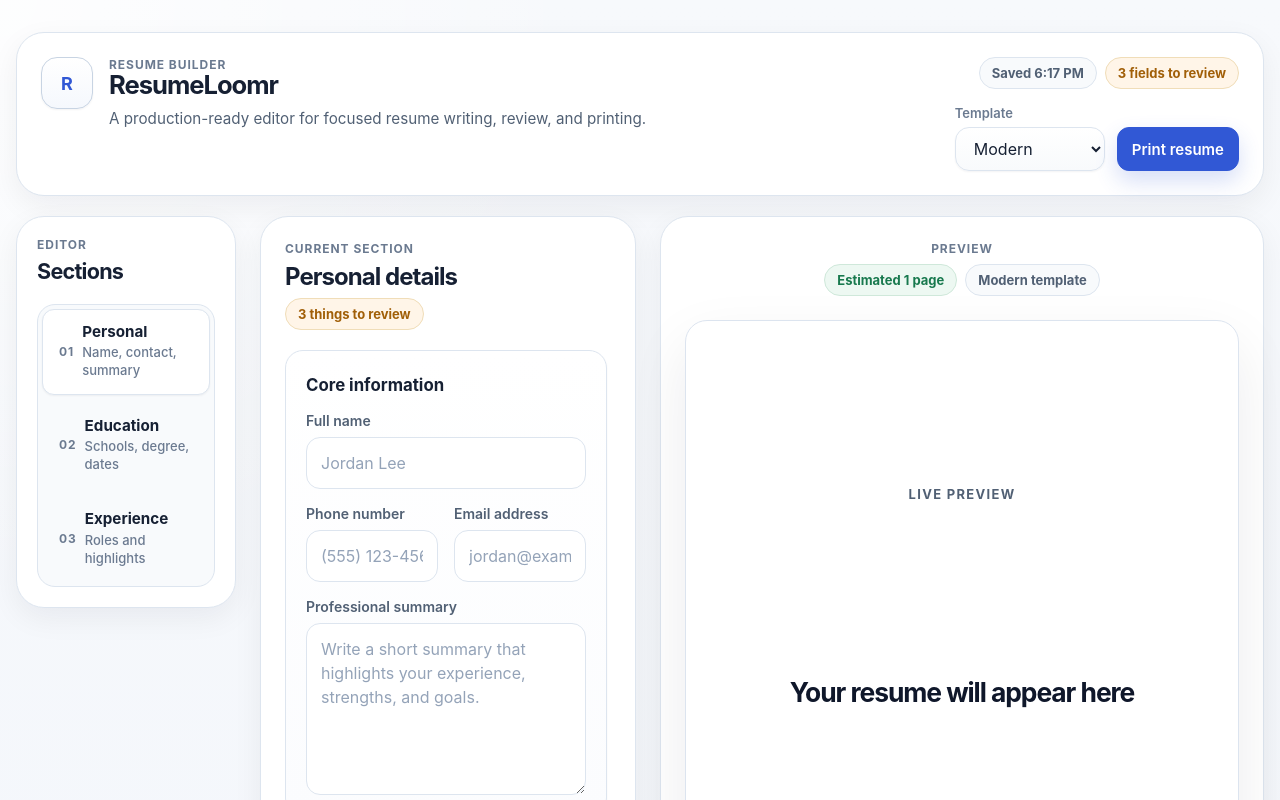
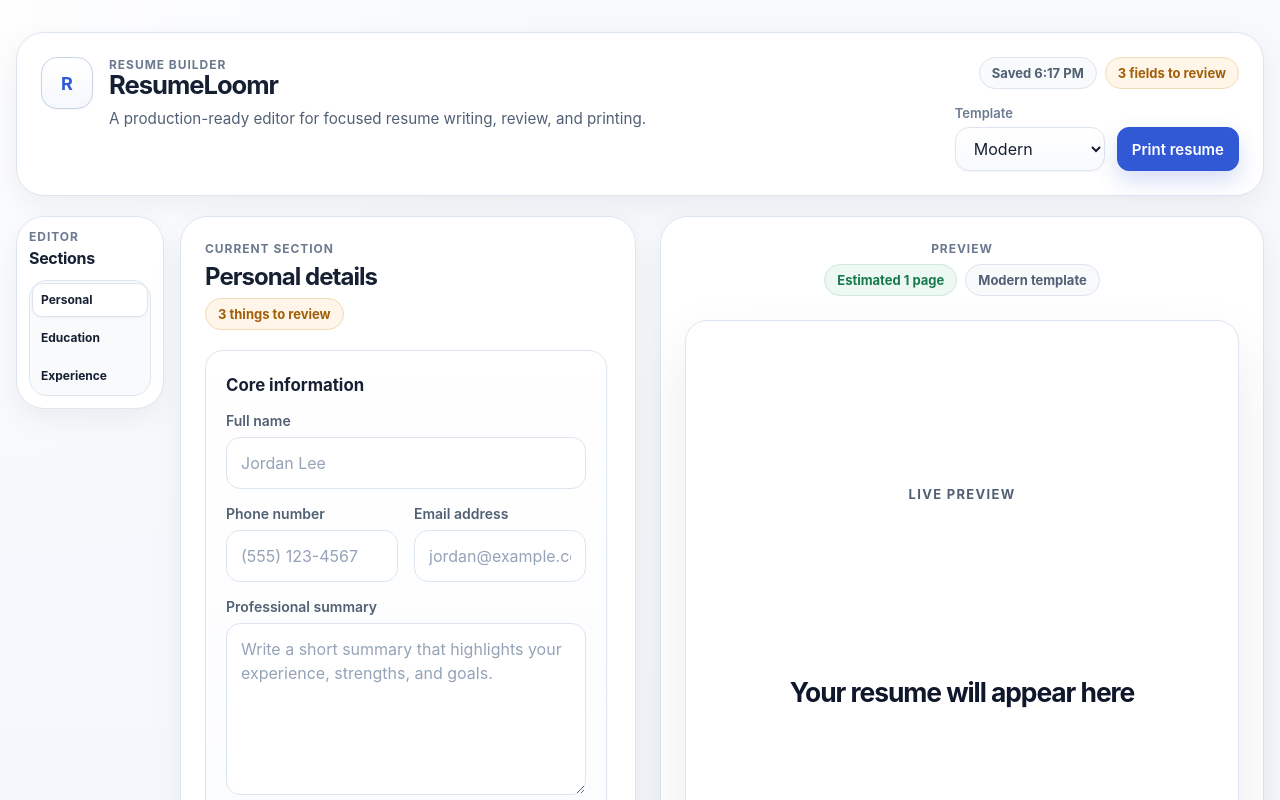
Before and after one commit to anuragmaganti/ResumeLoomr, a React (Vite) app: page / in a window 1280 px wide. Shown: the top 800 px of the page. Built offline with nearby package versions, Linux system fonts and the light colour scheme.

Commit message:
Fix current section sticky sizing

```diff
--- a/src/App.css
+++ b/src/App.css
@@ -1,4 +1,5 @@
 .app {
+  --workspace-sticky-top: 24px;
   min-height: 100vh;
   background:
     radial-gradient(circle at top left, rgba(255, 255, 255, 0.8), transparent 32%),
@@ -234,10 +235,12 @@
 
 .editorRail {
   position: sticky;
-  top: 24px;
+  top: var(--workspace-sticky-top);
   display: grid;
   gap: var(--space-5);
   align-self: start;
+  min-width: 0;
+  overflow: hidden;
   padding: var(--space-5);
 }
 
@@ -259,8 +262,36 @@
 }
 
 .editorStage {
+  position: sticky;
+  top: var(--workspace-sticky-top);
+  display: flex;
+  flex-direction: column;
+  align-self: start;
   min-width: 0;
+  max-height: min(var(--editor-stage-max-height, 999rem), calc(100dvh - var(--workspace-sticky-top) - 24px));
+  overflow: hidden;
   padding: var(--space-6);
+}
+
+@media (min-width: 721px) {
+  .editorWorkspace {
+    grid-template-columns: 148px minmax(0, 1fr);
+    gap: var(--space-4);
+  }
+
+  .editorRail {
+    gap: var(--space-3);
+    padding: 12px;
+  }
+
+  .editorRailHeader {
+    gap: 6px;
+  }
+
+  .editorRailHeader h2 {
+    font-size: 1rem;
+    letter-spacing: -0.02em;
+  }
 }
 
 .editorPanelHeader,
@@ -273,6 +304,7 @@
 }
 
 .editorPanelHeader {
+  flex: 0 0 auto;
   margin-bottom: var(--space-5);
   justify-items: start;
   padding-inline: 0;
@@ -312,6 +344,7 @@
   display: grid;
   grid-template-columns: 1fr;
   gap: var(--space-2);
+  overflow: hidden;
   padding: 4px;
   border: 1px solid var(--color-border);
   border-radius: var(--radius-lg);
@@ -319,7 +352,8 @@
 }
 
 .formContainer {
-  max-height: calc(100vh - 320px);
+  flex: 1 1 auto;
+  min-height: 0;
   overflow: auto;
   padding-right: 4px;
 }
@@ -336,7 +370,7 @@
 
 .previewFrame {
   position: sticky;
-  top: 24px;
+  top: var(--workspace-sticky-top);
 }
 
 .visuallyHidden {
@@ -385,6 +419,11 @@
 
   .editorRail {
     position: static;
+  }
+
+  .editorStage {
+    position: static;
+    max-height: none;
   }
 
   .formContainer {
--- a/src/App.jsx
+++ b/src/App.jsx
@@ -1,3 +1,4 @@
+import { useEffect, useRef, useState } from 'react';
 import './App.css'
 import './styles/buttons.css'
 import './styles/forms.css'
@@ -8,6 +9,8 @@ import EditorPanel from './components/editorPanel';
 import { useResumeBuilder } from './hooks/useResumeBuilder.js';
 
 function App() {
+  const previewPanelRef = useRef(null);
+  const [editorStageMaxHeight, setEditorStageMaxHeight] = useState(null);
   const {
     resume,
     template,
@@ -30,6 +33,40 @@ function App() {
   } = useResumeBuilder();
 
   const issueCount = Object.keys(errors).length;
+
+  useEffect(() => {
+    function syncEditorHeight() {
+      if (window.innerWidth <= 980) {
+        setEditorStageMaxHeight(null);
+        return;
+      }
+
+      const previewPanelHeight = previewPanelRef.current?.offsetHeight ?? 0;
+      setEditorStageMaxHeight(previewPanelHeight > 0 ? previewPanelHeight : null);
+    }
+
+    syncEditorHeight();
+
+    if (typeof ResizeObserver === 'undefined') {
+      window.addEventListener('resize', syncEditorHeight);
+      return () => window.removeEventListener('resize', syncEditorHeight);
+    }
+
+    const observer = new ResizeObserver(() => {
+      syncEditorHeight();
+    });
+
+    if (previewPanelRef.current) {
+      observer.observe(previewPanelRef.current);
+    }
+
+    window.addEventListener('resize', syncEditorHeight);
+
+    return () => {
+      observer.disconnect();
+      window.removeEventListener('resize', syncEditorHeight);
+    };
+  }, [template, previewModel]);
 
   return (
     <div className="app">
@@ -82,6 +119,7 @@ function App() {
               getFieldError={getFieldError}
               markTouched={markTouched}
               issueCount={issueCount}
+              maxHeight={editorStageMaxHeight}
             />
           </div>
 
@@ -90,6 +128,7 @@ function App() {
               previewModel={previewModel}
               template={template}
               templateOptions={templateOptions}
+              panelRef={previewPanelRef}
             />
           </div>
         </main>
--- a/src/components/editorPanel.jsx
+++ b/src/components/editorPanel.jsx
@@ -24,17 +24,23 @@ const sectionMeta = {
     }
 };
 
-export default function EditorPanel({ activeTab, setActiveTab, resume, actions, getFieldError, markTouched, issueCount }) {
+export default function EditorPanel({ activeTab, setActiveTab, resume, actions, getFieldError, markTouched, issueCount, maxHeight }) {
     const currentSection = sectionMeta[activeTab];
     const sections = Object.entries(sectionMeta).map(([id, meta]) => ({
         id,
         navLabel: meta.navLabel,
         navHint: meta.navHint
     }));
+    const editorWorkspaceStyle = maxHeight
+        ? {
+            minHeight: `${maxHeight}px`,
+            '--editor-stage-max-height': `${maxHeight}px`
+        }
+        : undefined;
 
     return (
         <section className="editorPanel">
-            <div className="editorWorkspace">
+            <div className="editorWorkspace" style={editorWorkspaceStyle}>
                 <aside className="editorRail panel">
                     <div className="editorRailHeader">
                         <p className="kicker">Editor</p>
--- a/src/components/resumePreview.jsx
+++ b/src/components/resumePreview.jsx
@@ -6,7 +6,7 @@ function templateClassName(template) {
     return `resumePage--${template}`;
 }
 
-export default function ResumePreview({ previewModel, template, templateOptions }) {
+export default function ResumePreview({ previewModel, template, templateOptions, panelRef }) {
     const resumeRef = useRef(null);
     const [estimatedPages, setEstimatedPages] = useState(1);
     const templateLabel = useMemo(
@@ -42,7 +42,7 @@ export default function ResumePreview({ previewModel, template, templateOptions
     }, [previewModel, template]);
 
     return (
-        <section className="previewPanel panel">
+        <section ref={panelRef} className="previewPanel panel">
             <div className="previewPanelHeader">
                 <p className="kicker">Preview</p>
                 <div className="previewMeta">
--- a/src/styles/buttons.css
+++ b/src/styles/buttons.css
@@ -84,6 +84,8 @@
 
 .tabButton {
   justify-content: flex-start;
+  width: 100%;
+  min-width: 0;
   min-height: 72px;
   padding: 14px 16px;
   background: transparent;
@@ -110,6 +112,7 @@
   display: grid;
   gap: 4px;
   min-width: 0;
+  overflow: hidden;
 }
 
 .tabLabel {
@@ -117,6 +120,9 @@
   font-size: 0.95rem;
   font-weight: 700;
   line-height: 1.1;
+  overflow: hidden;
+  text-overflow: ellipsis;
+  white-space: nowrap;
 }
 
 .tabHint {
@@ -124,6 +130,34 @@
   font-size: 0.8125rem;
   font-weight: 500;
   line-height: 1.35;
+}
+
+@media (min-width: 721px) {
+  .tabs {
+    gap: 4px;
+    min-width: 0;
+    padding: 2px;
+  }
+
+  .tabButton {
+    min-height: 34px;
+    padding: 7px 8px;
+    gap: 0;
+    border-radius: 10px;
+  }
+
+  .tabIndex {
+    display: none;
+  }
+
+  .tabLabel {
+    font-size: 0.75rem;
+    line-height: 1;
+  }
+
+  .tabHint {
+    display: none;
+  }
 }
 
 .addEntryButton,
```
